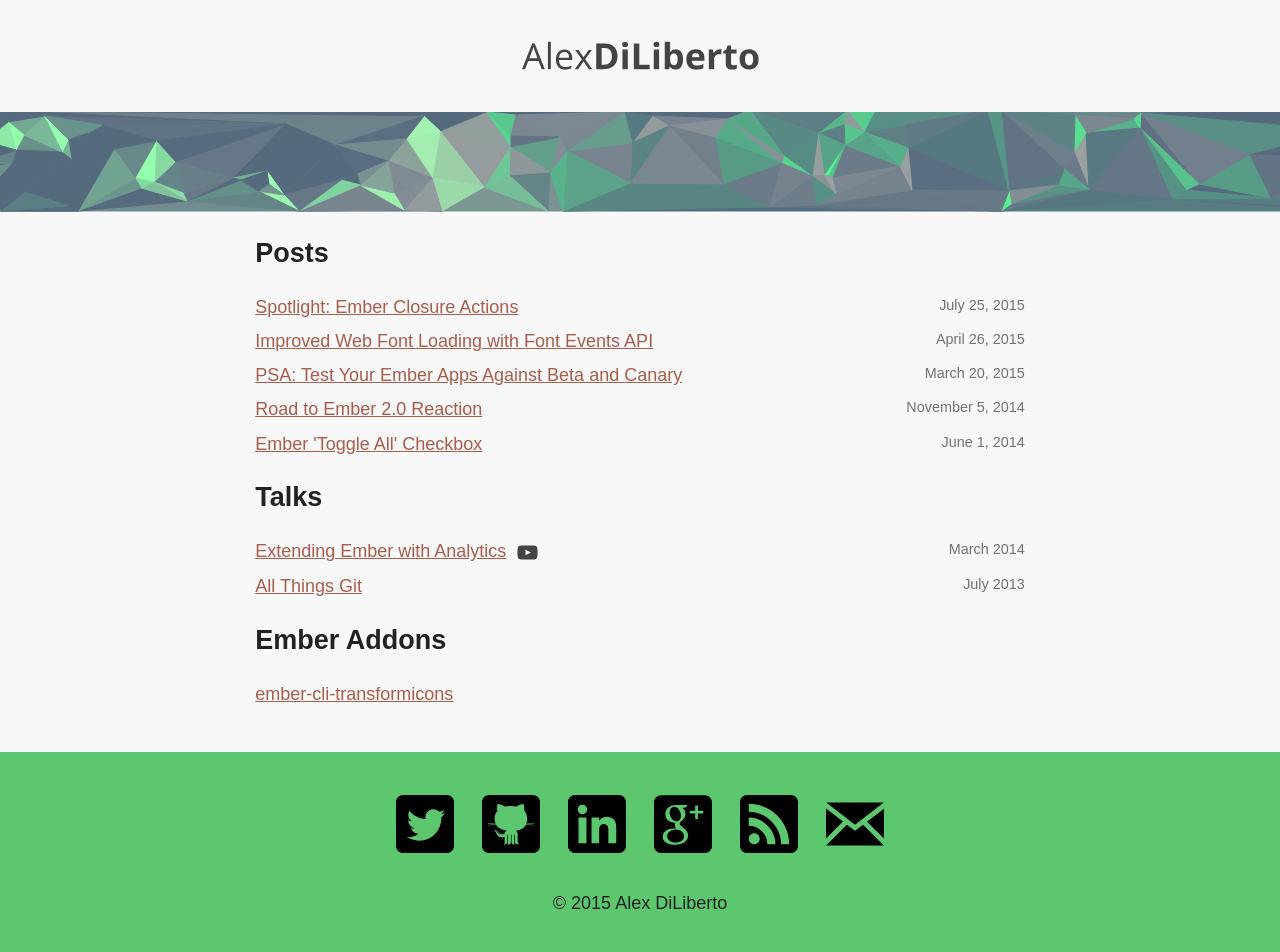
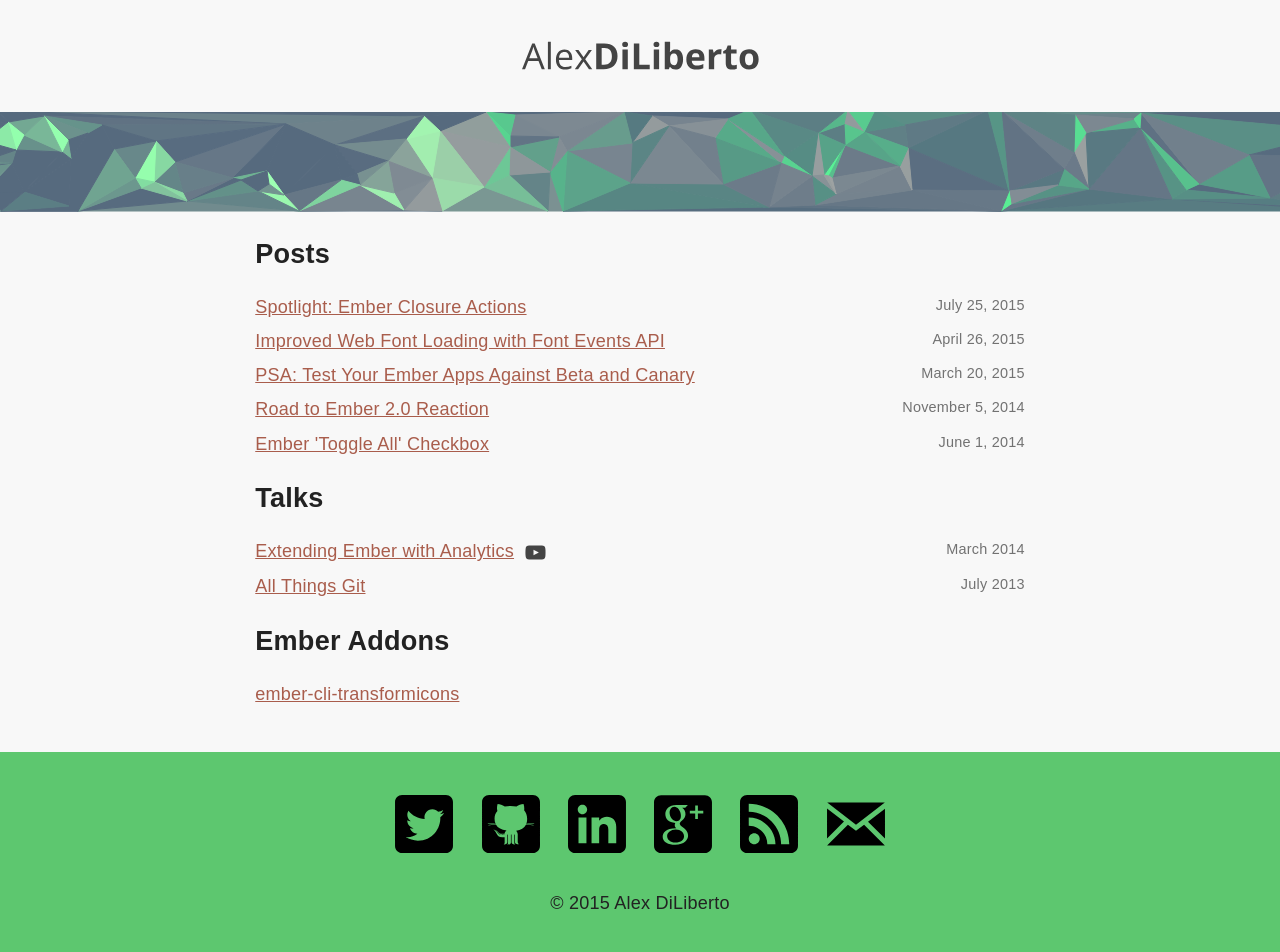
Before and after one commit to alexdiliberto/alexdiliberto.github.io, a Jekyll site: the page built from index.html, in a window 1280 px wide. Built offline with Jekyll 4.4.1, drawn with Linux system fonts in a browser that asks for light colours; comment, search, counter and statistics services are not loaded.

Commit message:
Better fallback defaults before font face observer kicks in

```diff
--- a/_includes/critical.scss
+++ b/_includes/critical.scss
@@ -541,6 +541,9 @@
   min-height: 100%;
 }
 body {
+  font-family: sans-serif;
+  font-size-adjust: 0.53;
+  letter-spacing: 0.013em;
   margin: 0 0 200px; /* constant footer height */
   padding: 0;
   background-color: $body-bg-color;
@@ -549,6 +552,8 @@
 }
 .fonts-loaded body {
   font-family: 'Open Sans', sans-serif;
+  font-size-adjust: none;
+  letter-spacing: inherit;
 }
 a {
   -webkit-transition: 0.2s;
```
